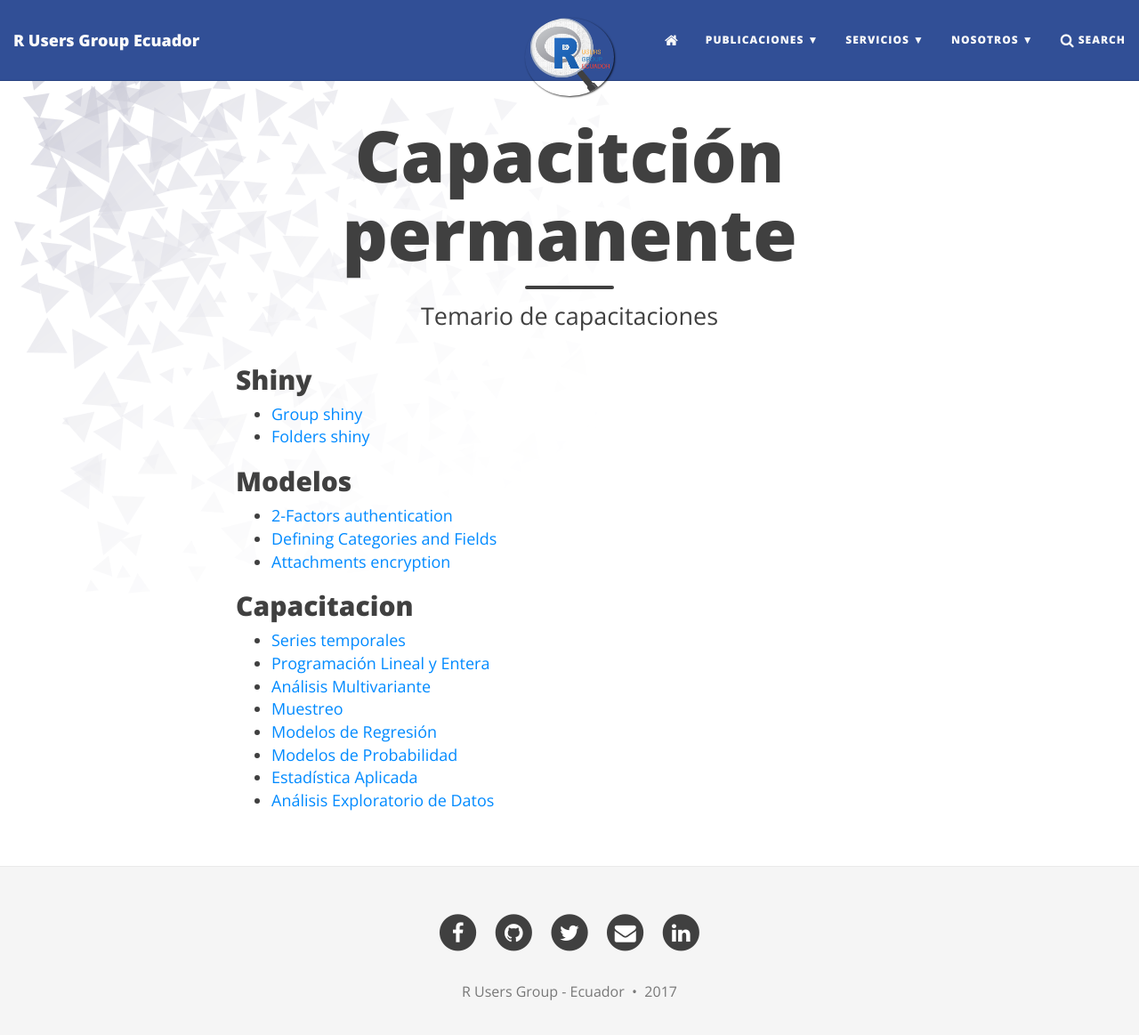
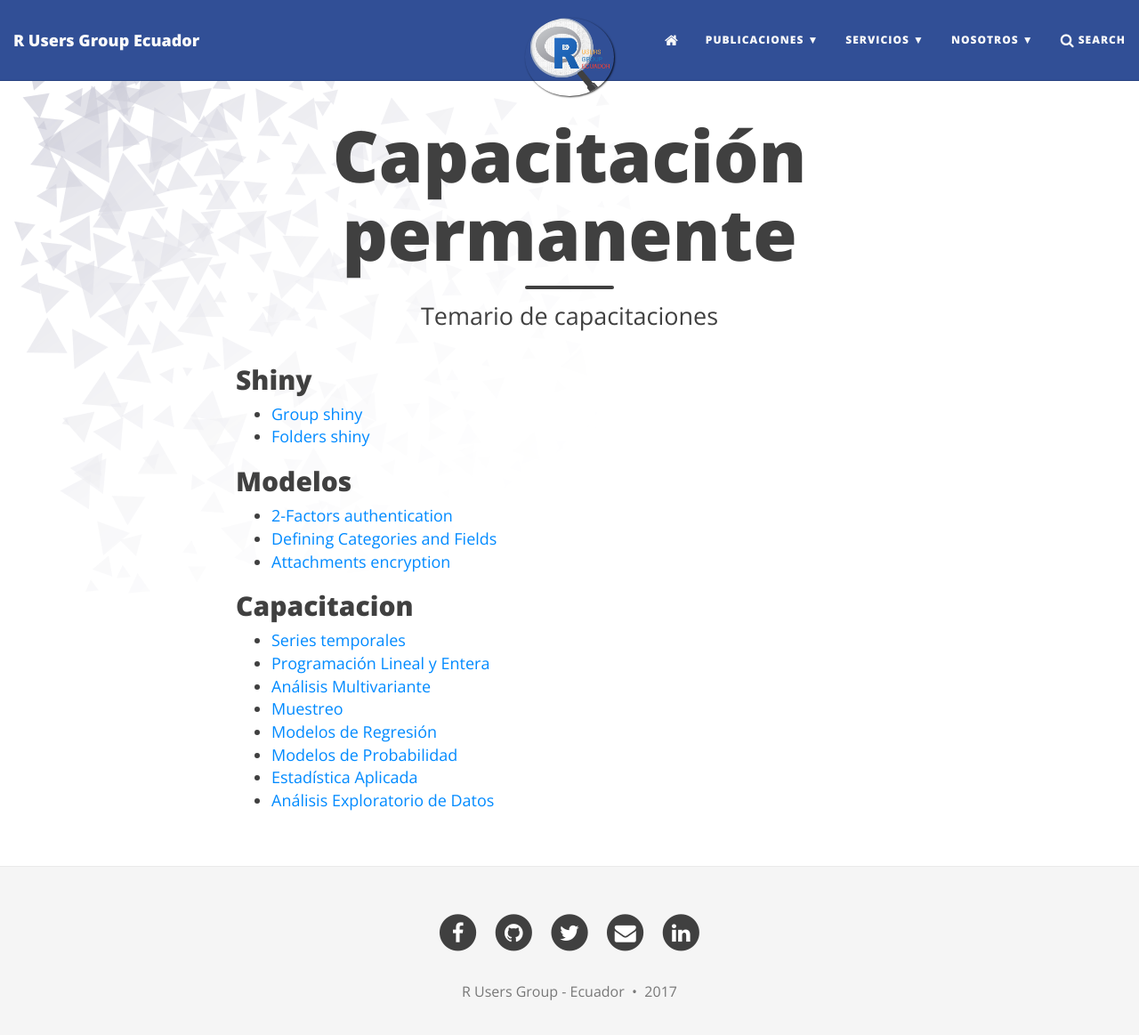
Before and after one commit to Rgrupoec/Rgrupoec.github.io, a Jekyll site: the page built from cursos.md, in a window 1280 px wide and 1176 px high. Shown: the top 1163 px of the window at 89% size. Built offline with Jekyll 4.4.1, drawn with Linux system fonts in a browser that asks for light colours; nearby versions of some CDN libraries.

Commit message:
Update and rename capacitacion_ant.md to cursos.md

```diff
--- a/capacitacion_ant.md
+++ b/cursos.md
@@ -1,12 +1,12 @@
 ---
 layout: page
-title: Capacitción permanente
+title: Capacitación permanente
 subtitle: Temario de capacitaciones
 published: true
 ---
 
 <ul class="tag-box inline">
-{% assign tags_list = site.capacitacion %}
+{% assign tags_list = site.cursos %}
   {% if tags_list.first[0] == null %}
     {% for tag in tags_list %}
       <li><a href="#{{ tag }}">{{ tag | capitalize }} <span>{{ site.tags[tag].size }}</span></a></li>
```
